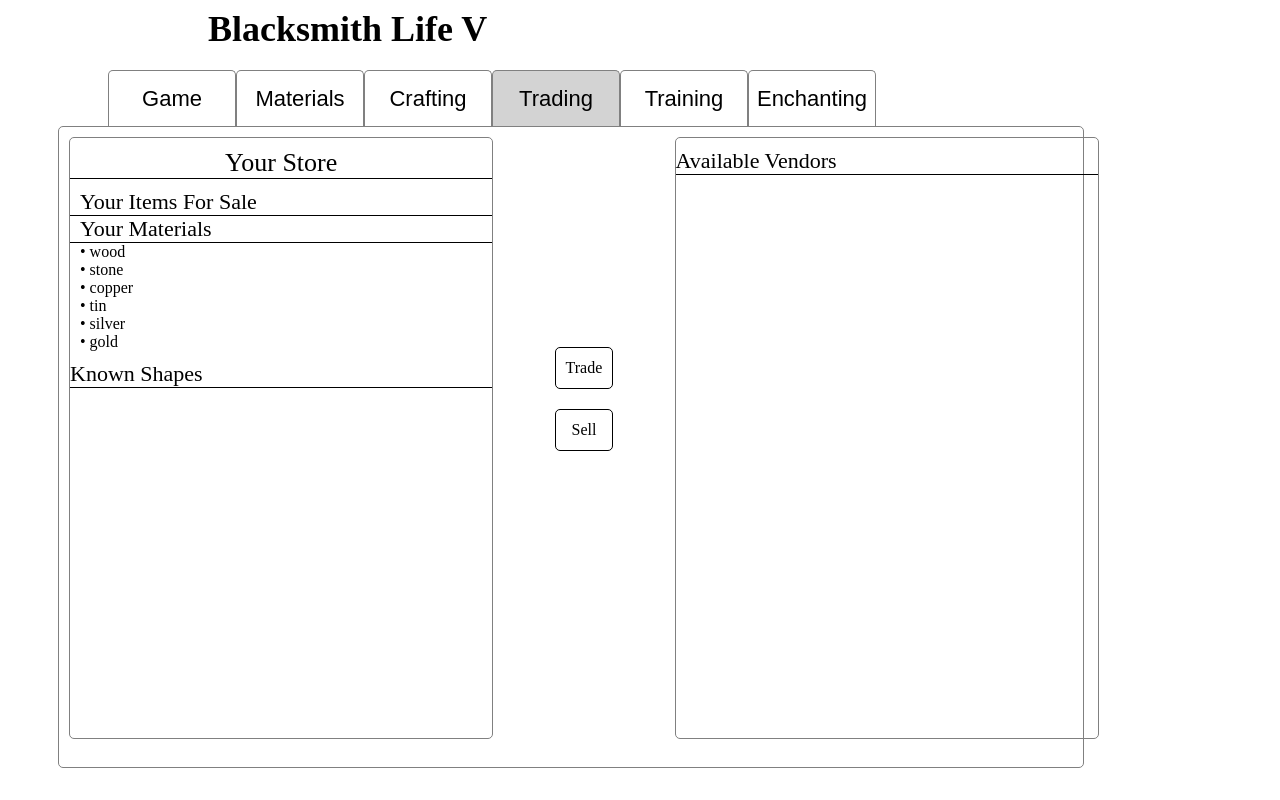
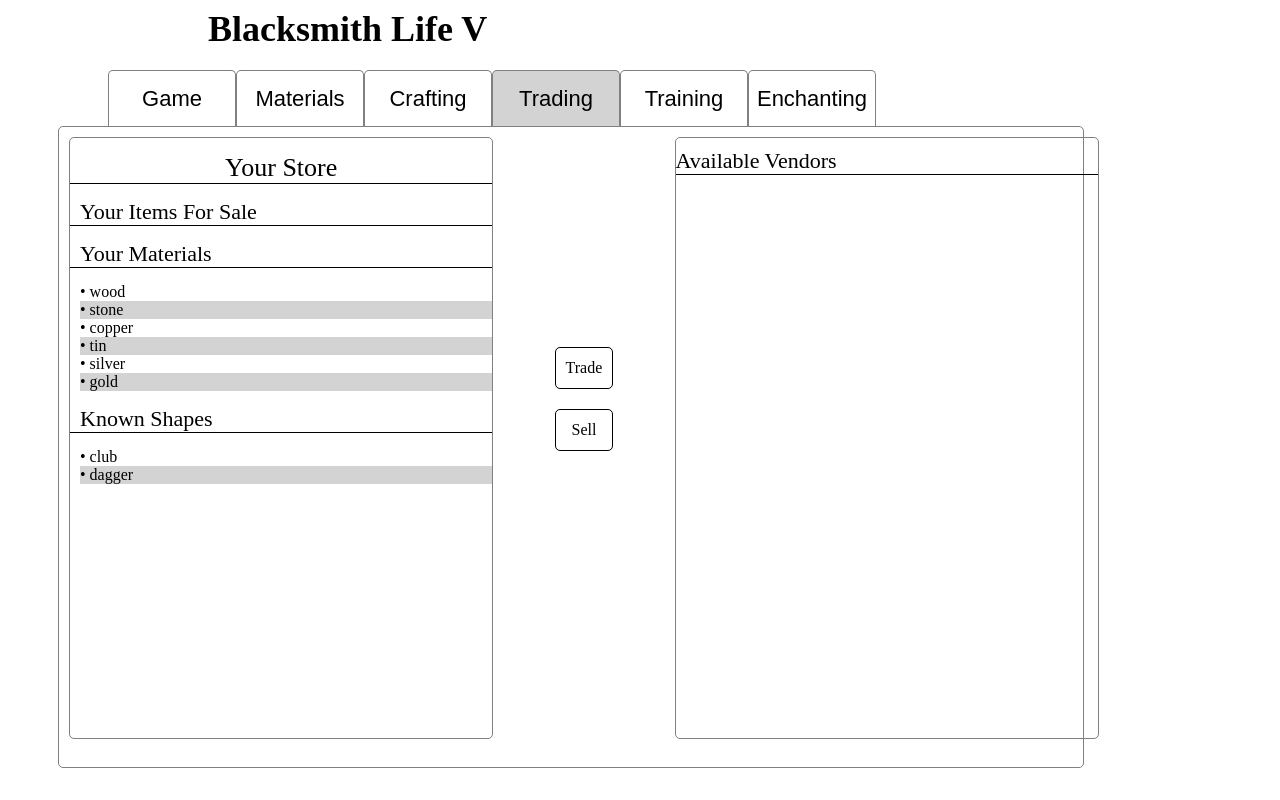
Before and after one commit to JFrederick25/Blacksmith-Life-v, an Angular app: page / in a window 1280 px wide. Built offline with nearby package versions, Linux system fonts and the light colour scheme.

Commit message:
2 files modified

```diff
--- a/src/app/components/trading/trading.component.html
+++ b/src/app/components/trading/trading.component.html
@@ -22,8 +22,14 @@
 </div>
 
 <ng-template #store>
+  <ng-container [ngTemplateOutlet]="yourStore"></ng-container>
+  <ng-container [ngTemplateOutlet]="yourMaterials"></ng-container>
+  <ng-container [ngTemplateOutlet]="yourShapes"></ng-container>
+</ng-template>
+
+<ng-template #yourStore>
   <div
-    style="margin: 10px 0; font-size: 26px; text-align: center; width: 33vw; border-bottom: 1px solid black;"
+  style="margin: 15px 0; font-size: 26px; text-align: center; width: 33vw; border-bottom: 1px solid black;"
 >
   Your Store
 </div>
@@ -32,28 +38,43 @@
     <span style="margin-left: 10px;">Your Items For Sale</span>
   </div>
   <div
-      *ngFor="let item of playerData.finishedItems"
+    *ngFor="let item of playerData.finishedItems; let i = index;"
     style="margin-left: 10px;"
+    [style.background-color]="alternateColor(i)"
   >
     &#x2022; {{ item.name }}
   </div>
 </div>
+</ng-template>
+
+<ng-template #yourMaterials>
   <div>
-    <div style="font-size: 22px; width: 33vw; border-bottom: 1px solid black;">
+    <div style="margin: 15px 0; font-size: 22px; width: 33vw; border-bottom: 1px solid black;">
       <span style="margin-left: 10px;">Your Materials</span>
     </div>
 
     <div
-      *ngFor="let mat of playerData.knownMaterials"
+      *ngFor="let mat of playerData.knownMaterials; let i = index;"
       style="margin-left: 10px;"
+      [style.background-color]="alternateColor(i)"
     >
       &#x2022; {{ mat }}
     </div>
   </div>
+</ng-template>
+
+<ng-template #yourShapes>
+  <div>
+    <div style="margin: 15px 0;font-size: 22px; width: 33vw; border-bottom: 1px solid black;">
+      <span style="margin-left: 10px;">Known Shapes</span>
+    </div>
     <div
-    style="margin: 10px 0; font-size: 22px; width: 33vw; border-bottom: 1px solid black;"
+      *ngFor="let shape of playerData.knownShapes; let i = index;"
+      style="margin-left: 10px;"
+      [style.background-color]="alternateColor(i)"
     >
-    Known Shapes
+      &#x2022; {{ shape }}
+    </div>
   </div>
 </ng-template>
 
--- a/src/app/components/trading/trading.component.ts
+++ b/src/app/components/trading/trading.component.ts
@@ -14,4 +14,12 @@ export class TradingComponent implements OnInit {
   ngOnInit() {
   }
 
+  alternateColor(ind: number): string {
+    if (ind % 2 === 1) {
+      return 'lightgray';
+    } else {
+      return 'white';
+    }
+  }
+
 }
```
Lines whose indentation alone changed are shown as unchanged.
